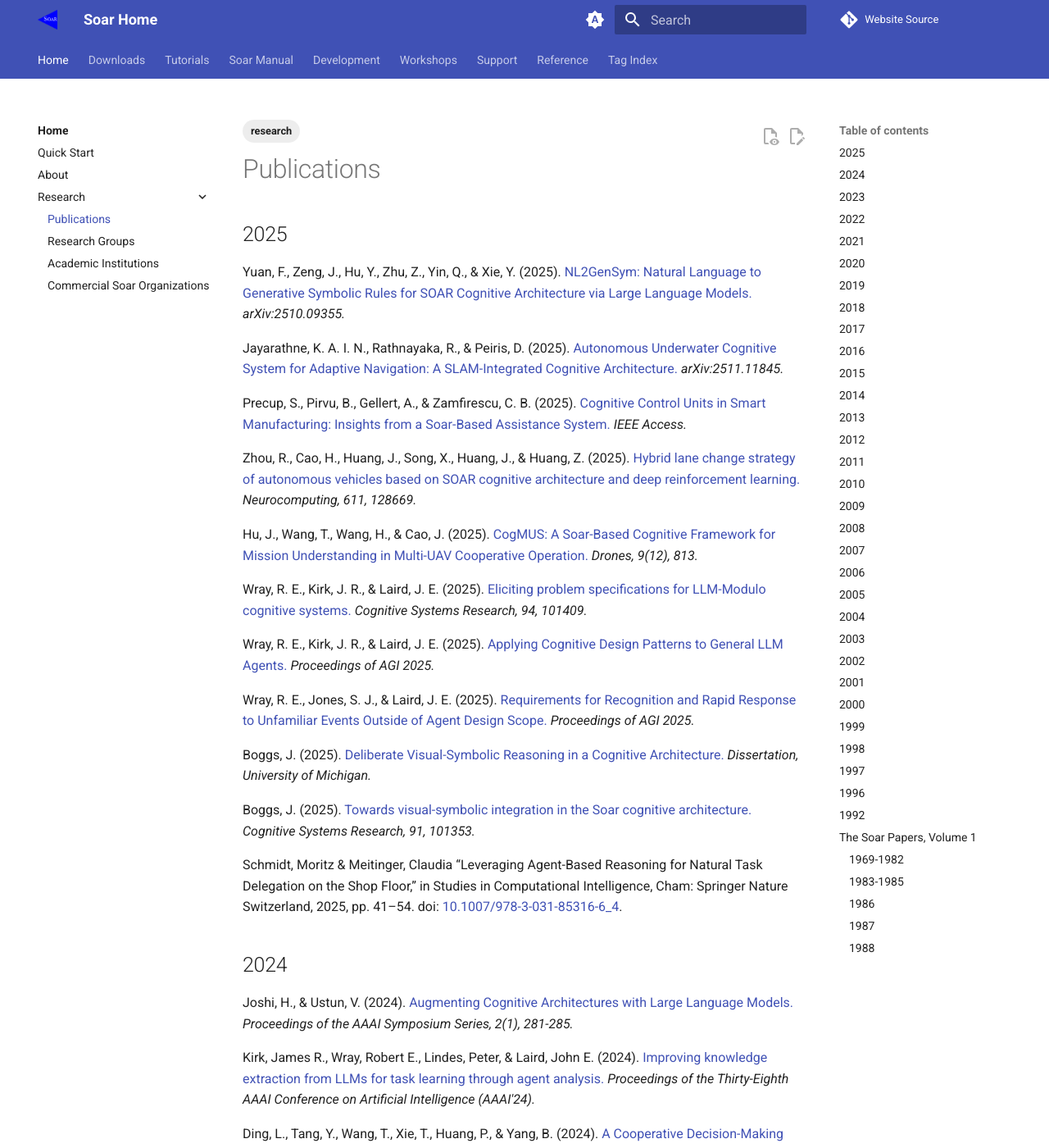
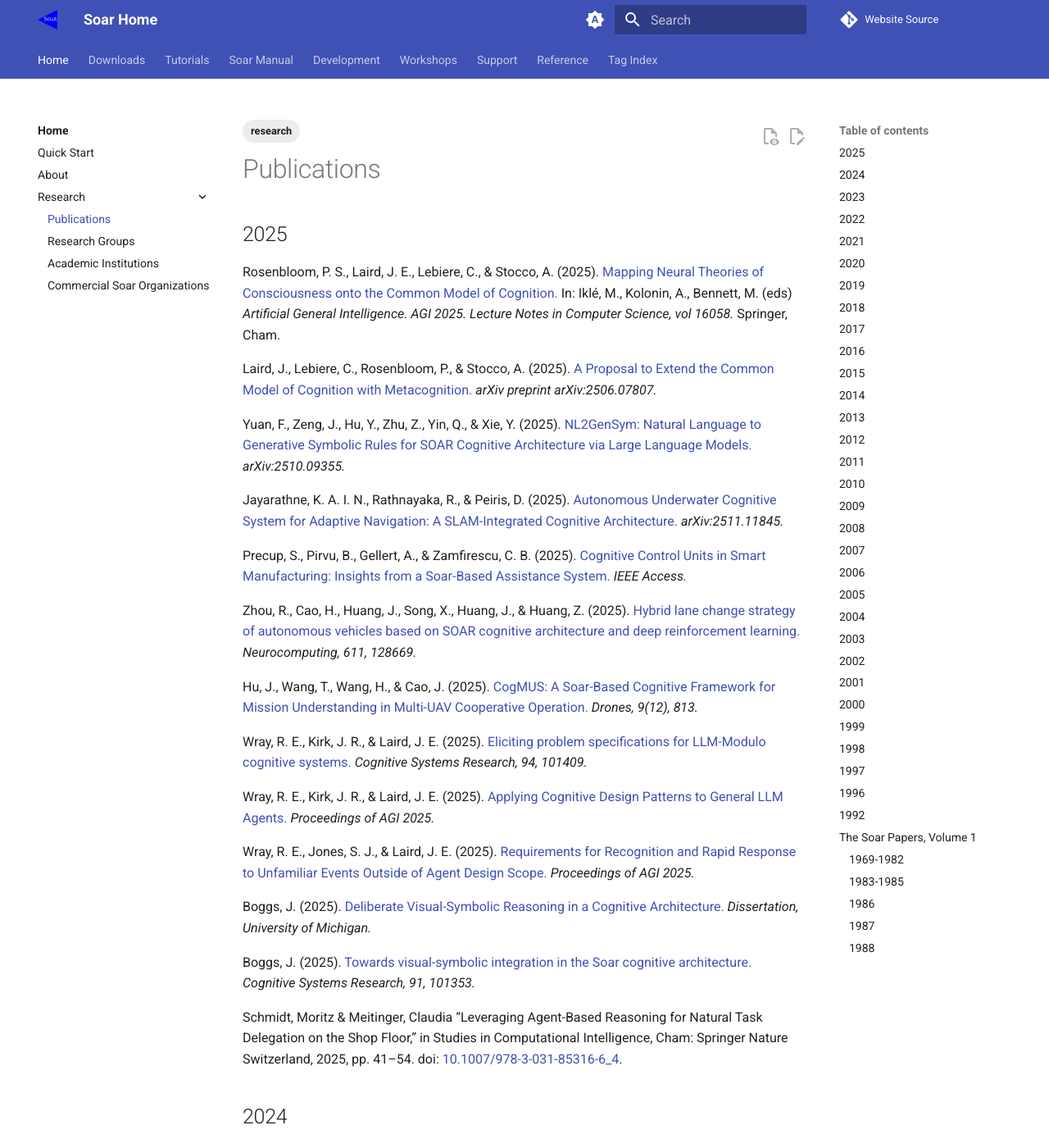
Before and after one commit to SoarGroup/SoarGroup.github.io, an MkDocs documentation site: the page built from docs/home/Publications.md, in a window 1280 px wide and 1400 px high. Shown: the whole window at 82% size. Built offline with MkDocs 1.6.1 and Material for MkDocs 9.7.7, drawn with Linux system fonts in a browser that asks for light colours; comment, search, counter and statistics services are not loaded; some of the changed text lies outside the part shown.

Commit message:
added proposals for cmc metacognition and emotion, and the consciousness theories paper.

```diff
--- a/docs/home/Publications.md
+++ b/docs/home/Publications.md
@@ -9,6 +9,17 @@
 # Publications
 
 ## 2025
+
+Rosenbloom, P. S., Laird, J. E., Lebiere, C., & Stocco, A. (2025). [Mapping
+Neural Theories of Consciousness onto the Common Model of
+Cognition.](https://doi.org/10.1007/978-3-032-00800-8_14) In: Iklé, M.,
+Kolonin, A., Bennett, M. (eds) *Artificial General Intelligence. AGI 2025.
+Lecture Notes in Computer Science, vol 16058.* Springer, Cham.
+
+Laird, J., Lebiere, C., Rosenbloom, P., & Stocco, A. (2025). [A Proposal to
+Extend the Common Model of Cognition with
+Metacognition.](https://arxiv.org/abs/2506.07807) *arXiv preprint
+arXiv:2506.07807.*
 
 Yuan, F., Zeng, J., Hu, Y., Zhu, Z., Yin, Q., & Xie, Y. (2025). [NL2GenSym:
 Natural Language to Generative Symbolic Rules for SOAR Cognitive Architecture
@@ -60,6 +71,11 @@
 [10.1007/978-3-031-85316-6_4](https://doi.org/10.1007/978-3-031-85316-6_4).
 
 ## 2024
+
+Rosenbloom, P. S., Laird, J., Lebiere, C., Stocco, A., Granger, R., & Huyck, C.
+(2024). [A Proposal for Extending the Common Model of Cognition to
+Emotion.](https://mathpsych.org/presentation/1351) *Paper presented at
+MathPsych / ICCM 2024.*
 
 Joshi, H., & Ustun, V. (2024). [Augmenting Cognitive Architectures with Large
 Language Models.](https://doi.org/10.1609/aaaiss.v2i1.27689) *Proceedings of
```
